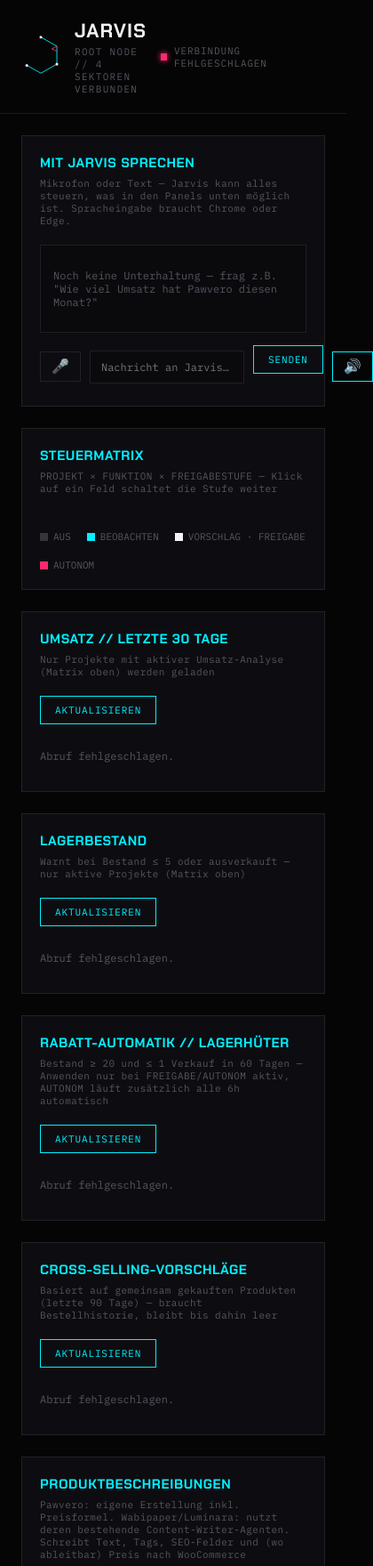
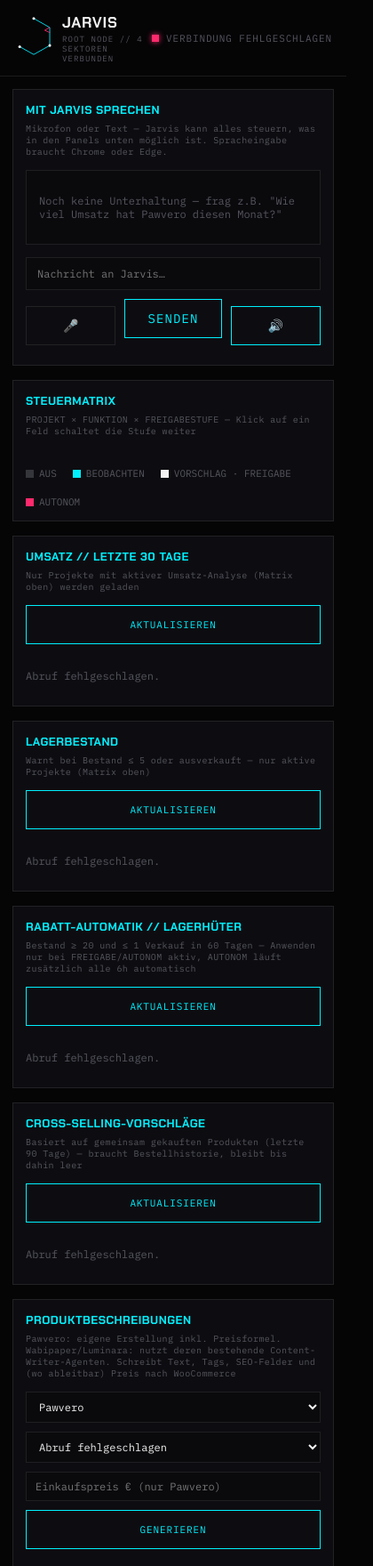
Before and after one commit to MagnaTradeAI/Jarvis, a website: page public/index.html in a window 390 px wide. Shown: the top 1760 px of the page at 89% size, 420 px wide, since content can reach past the window. Drawn offline with Linux system fonts and the light colour scheme; no server answers.

Commit message:
Update style.css

```diff
--- a/public/style.css
+++ b/public/style.css
@@ -271,3 +271,92 @@ button.toggle[data-level="autonom"] { border-color: var(--magenta); color: var(-
 .mic-btn.on { border-color: var(--cyan); color: var(--cyan); }
 
 footer { text-align: center; padding: 24px; font-size: 10px; letter-spacing: 0.1em; color: var(--dim-2); }
+
+/* ── MOBILE (≤ 640px) ── */
+@media (max-width: 640px) {
+  .header {
+    flex-wrap: wrap;
+    padding: 14px 16px;
+    gap: 10px;
+  }
+
+  .header h1 { font-size: 17px; }
+  .subtitle { font-size: 9px; }
+  .status { margin-left: auto; }
+
+  main {
+    padding: 14px;
+  }
+
+  main .panel + .panel {
+    margin-top: 16px;
+  }
+
+  .panel { padding: 14px; }
+
+  .panel-head h2 { font-size: 13px; }
+  .hint { font-size: 10px; margin-bottom: 14px; }
+
+  button.toggle {
+    padding: 12px 8px;
+    font-size: 9px;
+    min-height: 40px;
+  }
+
+  th, td { padding: 8px 10px; }
+
+  .umsatz-grid,
+  .lager-grid,
+  .rabatt-grid,
+  .cross-grid {
+    grid-template-columns: 1fr;
+  }
+
+  .pb-controls {
+    flex-direction: column;
+  }
+  .pb-controls select,
+  .pb-controls input,
+  .pb-controls button {
+    width: 100%;
+    min-width: 0;
+  }
+
+  .rabatt-item,
+  .cross-item,
+  .lager-item {
+    flex-direction: column;
+    align-items: flex-start;
+    gap: 6px;
+  }
+  .rabatt-item .apply-btn,
+  .cross-item .apply-btn {
+    width: 100%;
+  }
+
+  .chat-controls {
+    flex-wrap: wrap;
+  }
+  .chat-controls input {
+    order: -1;
+    flex-basis: 100%;
+  }
+  .mic-btn,
+  #chat-send {
+    flex: 1;
+    min-height: 44px;
+    font-size: 14px;
+  }
+
+  .chat-log {
+    max-height: 260px;
+  }
+  .chat-msg {
+    max-width: 92%;
+  }
+
+  .refresh-btn {
+    width: 100%;
+    min-height: 44px;
+  }
+}
```
